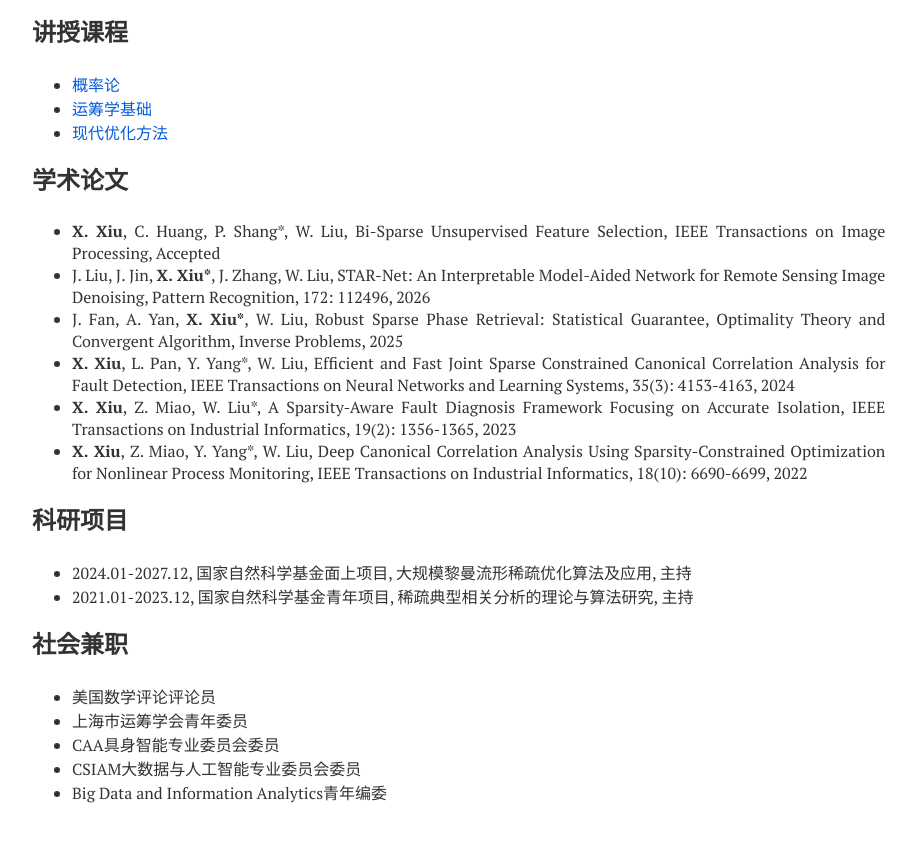
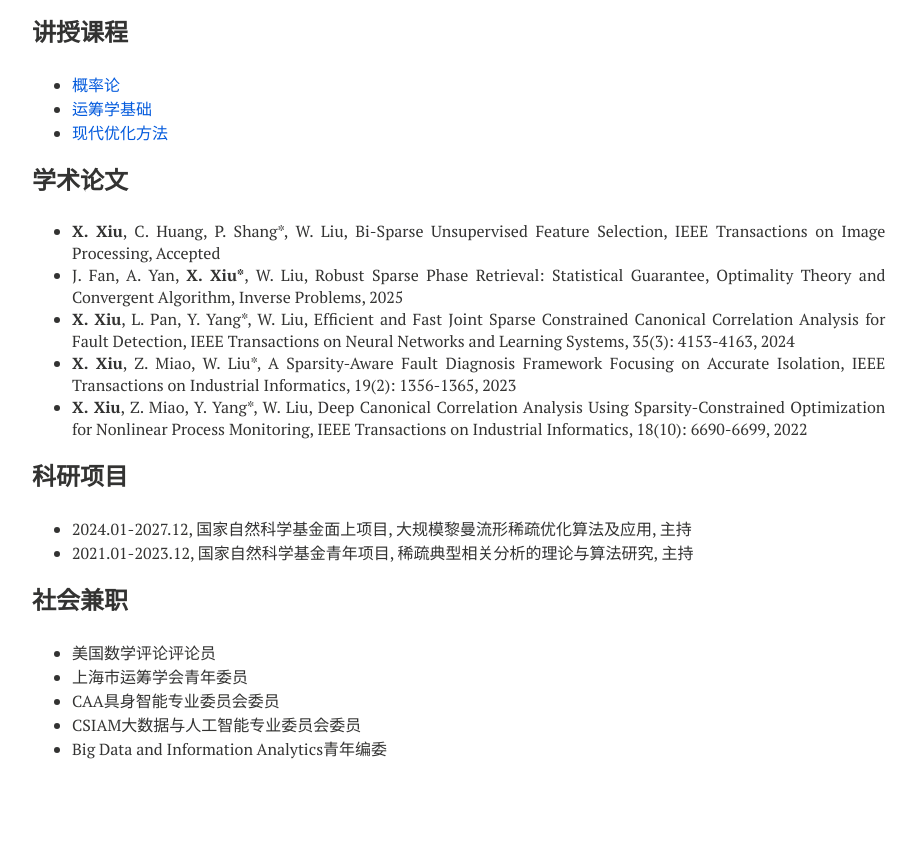
Before and after one commit to xianchaoxiu/xianchaoxiu.github.io, a Jekyll site: the page built from chinese/index.md, in a window 1280 px wide and 900 px high, scrolled down 598 px. Shown: the top 842 px of the window, without its empty margins (288-1204 px from the left). Built offline with Jekyll 4.4.1, drawn with Linux system fonts in a browser that asks for light colours; nearby versions of some CDN libraries.

Commit message:
Update index.md

```diff
--- a/chinese/index.md
+++ b/chinese/index.md
@@ -37,7 +37,6 @@ share: false
 ### 学术论文
 
 * <b>X. Xiu</b>, C. Huang, P. Shang*, W. Liu, Bi-Sparse Unsupervised Feature Selection, IEEE Transactions on Image Processing, Accepted <br>
-* J. Liu, J. Jin, <b>X. Xiu*</b>, J. Zhang, W. Liu, STAR-Net: An Interpretable Model-Aided Network for Remote Sensing Image Denoising, Pattern Recognition, 172: 112496, 2026 <br>
 * J. Fan, A. Yan, <b>X. Xiu*</b>, W. Liu, Robust Sparse Phase Retrieval: Statistical Guarantee, Optimality Theory and Convergent Algorithm, Inverse Problems, 2025 <br>
 * <b>X. Xiu</b>, L. Pan, Y. Yang*, W. Liu, Efficient and Fast Joint Sparse Constrained Canonical Correlation Analysis for Fault Detection, IEEE Transactions on Neural Networks and Learning Systems, 35(3): 4153-4163, 2024 <br>
 * <b>X. Xiu</b>, Z. Miao, W. Liu*, A Sparsity-Aware Fault Diagnosis Framework Focusing on Accurate Isolation, IEEE Transactions on Industrial Informatics, 19(2): 1356-1365, 2023 <br>
```
